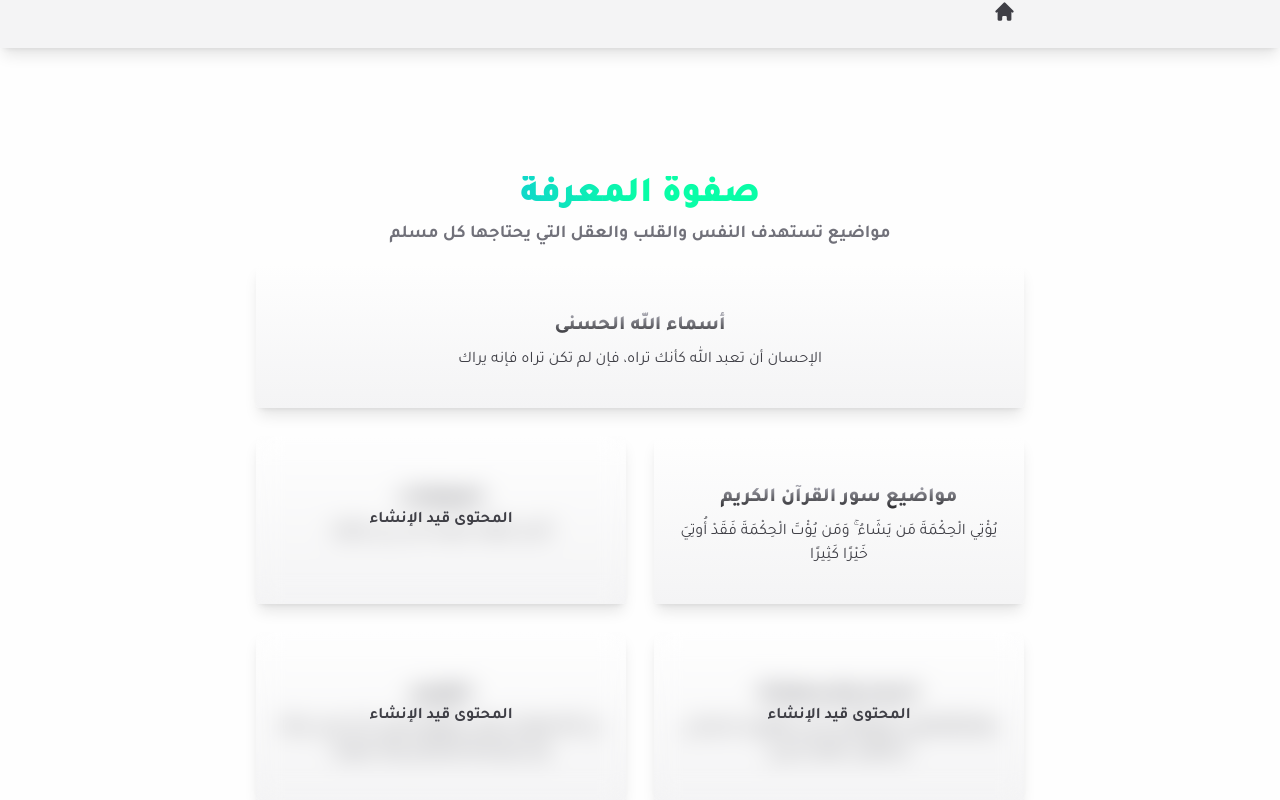
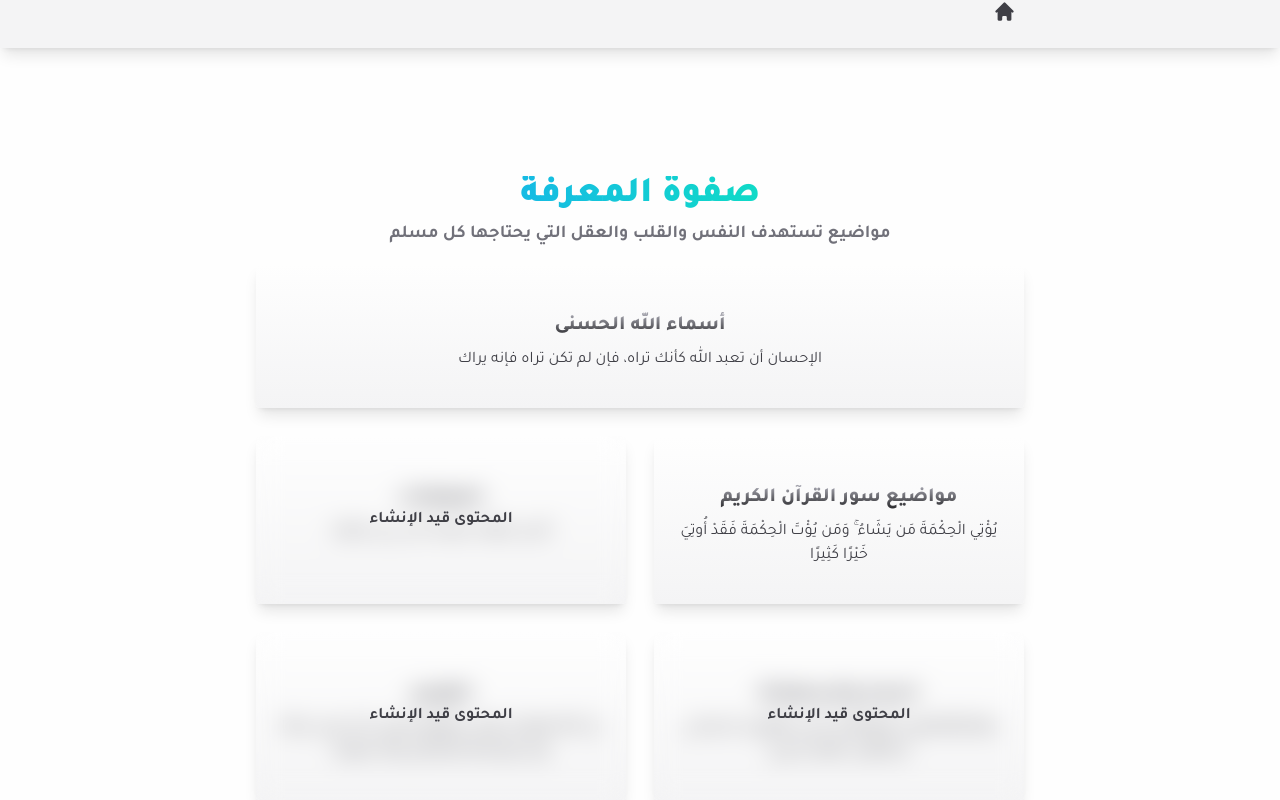
Before and after one commit to Ali-Hussein-dev/safwat-almaerifa, a Next.js app: page / in a window 1280 px wide. Shown: the top 800 px of the page. Built offline with nearby package versions, Linux system fonts and the light colour scheme; what tailwind-custom-utilities would draw is missing.

Commit message:
style: reduce brightness of grad color

```diff
--- a/src/styles/globals.css
+++ b/src/styles/globals.css
@@ -36,7 +36,7 @@
 }
 
 .text-grad-primary {
-    background: linear-gradient(to right, #1C9DFF 10%, #09FDA7 50%);
+    background: linear-gradient(to right, #1C9DFF 5%, #09FDA7);
     -webkit-background-clip: text;
     background-clip: text;
     color: transparent;
```
